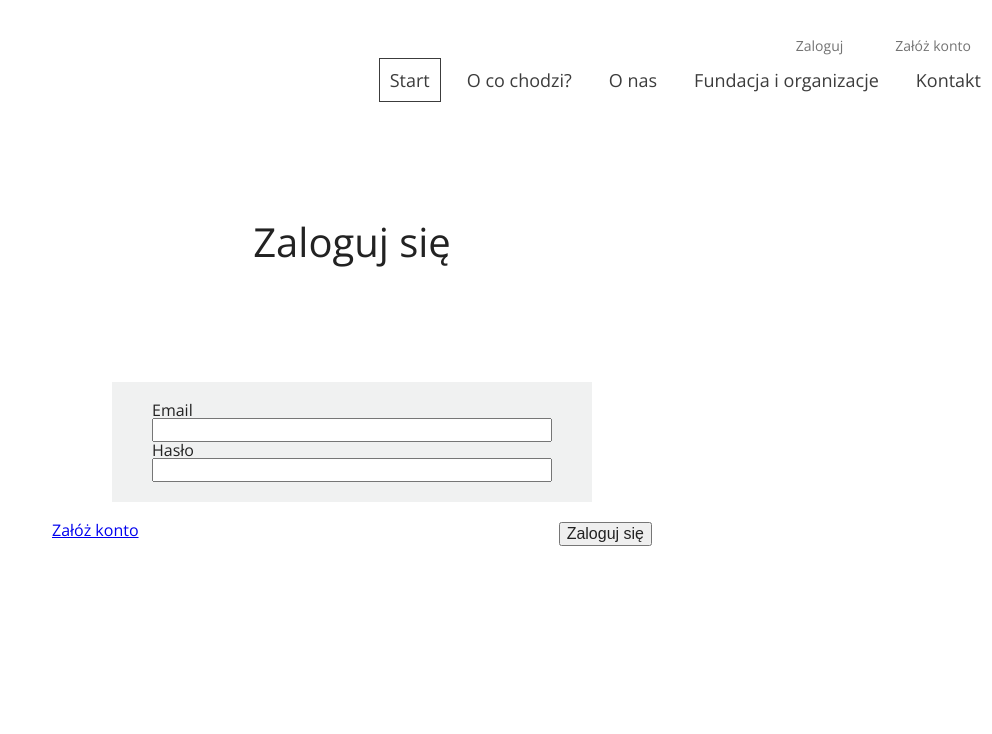
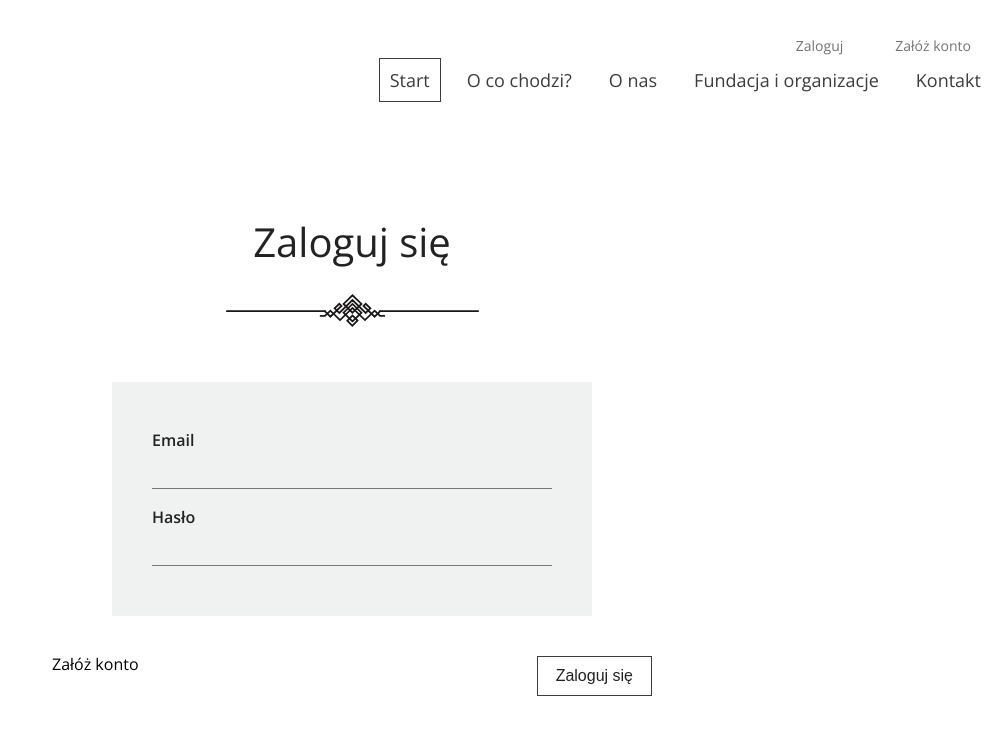
Before and after one commit to damianhaq/oddam-w-dobre-rece, a React (Create React App) app: page /logowanie in a window 1280 px wide. Shown: the top 734 px of the page, without its empty margins (288-1280 px from the left). Built offline with nearby package versions, Linux system fonts and the light colour scheme.

Commit message:
login and register style

```diff
--- a/src/scss/_loginRegister.scss
+++ b/src/scss/_loginRegister.scss
@@ -3,6 +3,15 @@
     font-size: 40px;
     margin: 120px 0;
     text-align: center;
+    position: relative;
+    &::after {
+      position: absolute;
+      width: 100%;
+      bottom: -70px;
+      left: 50%;
+      transform: translate(-50%);
+      content: url("../assets/Decoration.svg");
+    }
   }
   form {
     margin: 0 auto;
@@ -13,12 +22,37 @@
       background-color: $color-1;
       display: flex;
       flex-direction: column;
-      padding: 20px 40px;
+      gap: 20px;
+      padding: 50px 40px;
+      font-weight: 600;
+      input {
+        background-color: $color-1;
+        border-top: none;
+        border-left: none;
+        border-right: none;
+        border-width: 1px;
+      }
+      input:-webkit-autofill,
+      input:-webkit-autofill:hover,
+      input:-webkit-autofill:focus,
+      input:-webkit-autofill:active {
+        -webkit-box-shadow: 0 0 0 30px $color-1 inset !important;
+      }
     }
     .buttonsWrapper {
-      padding-top: 20px;
+      padding-top: 40px;
       display: flex;
       justify-content: space-between;
+      button {
+        background: none;
+        border-radius: 0;
+        border: 1px solid $color-5;
+        padding: 10px 18px;
+      }
+      a {
+        text-decoration: none;
+        color: black;
+      }
     }
   }
 }
```
